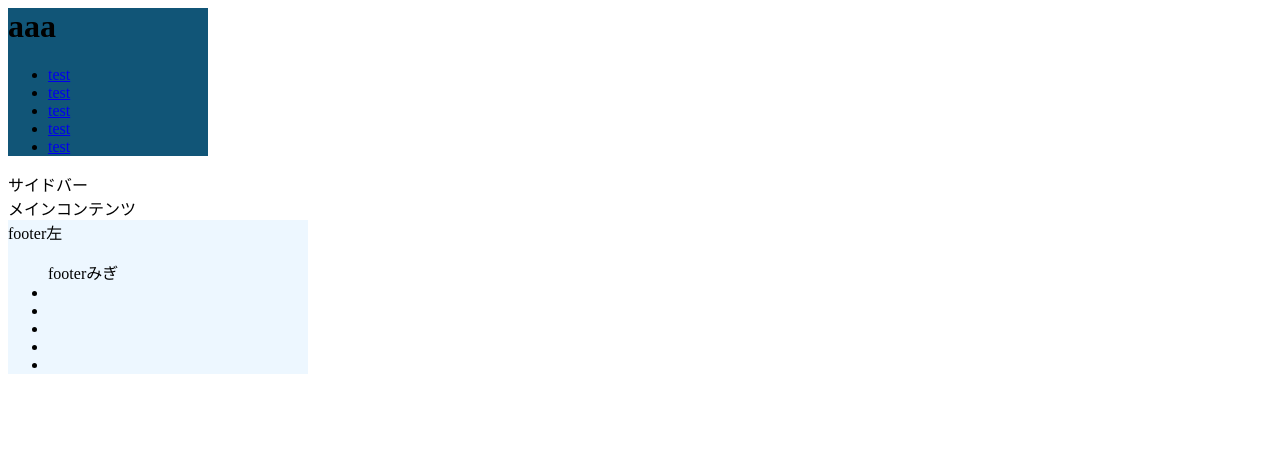
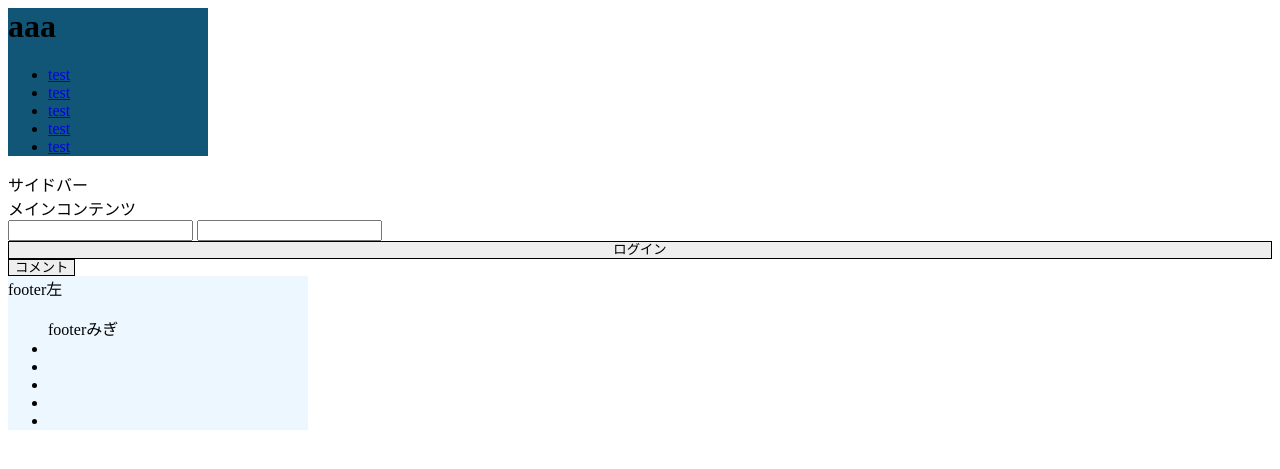
Before and after one commit to umanari145/css, a PHP site: page / in a window 1280 px wide. Shown: the top 469 px of the page. Run offline with PHP 8.4, Linux system fonts and the light colour scheme.

Commit message:
ボタンの作成

```diff
--- a/less/css/common.less
+++ b/less/css/common.less
@@ -1,4 +1,3 @@
-// out: common.css
 @import 'style';
 @import 'lib';
 @import 'header';
@@ -7,3 +6,29 @@
 #side_bar{
   width: 130px;
 }
+
+.btn{
+	appearance: none;
+	display: inline-block;
+	box-sizing: border-box;
+	border: 1px solid #000;
+	margin: 0
+	padding: 0.3em 1em;
+	text-align: center;
+	line-height: 1;
+	background: #eee;
+	font-style: inherit;
+	color: inherit;
+}
+
+.btn--short{
+	width: 200px;
+}
+
+.btn--middle{
+	width: 480px;
+}
+
+.btn--full{
+	width: 100%;
+}
--- a/less/css/top.css
+++ b/less/css/top.css
@@ -9,6 +9,28 @@ footer {
 #side_bar {
   width: 130px;
 }
+.btn {
+  appearance: none;
+  display: inline-block;
+  box-sizing: border-box;
+  border: 1px solid #000;
+  margin: 0
+  padding: 0.3em 1em;
+  text-align: center;
+  line-height: 1;
+  background: #eee;
+  font-style: inherit;
+  color: inherit;
+}
+.btn--short {
+  width: 200px;
+}
+.btn--middle {
+  width: 480px;
+}
+.btn--full {
+  width: 100%;
+}
 #contents {
   border-radius: 8px;
   -webkit-border-radius: 8px;
--- a/less/index.php
+++ b/less/index.php
@@ -6,6 +6,38 @@
   <div id="side_bar">サイドバー</div>
   <div id="contents">メインコンテンツ</div>
 </div>
+
+<!--.items_wide>.-item>.-image+.-overview>h2.-name+p.-price+p.-comment|bem -->
+<!--
+<div class="items items_wide">
+	<div class="items__item">
+		<div class="items__image"></div>
+		<div class="items__overview">
+			<h2 class="items__name"></h2>
+			<p class="items__price"></p>
+			<p class="items__comment"></p>
+		</div>
+	</div>
+</div>
+-->
+
+<!--.form(>.-body+(.-button>button.btn.btn--full))+.comment>.-body+button.btn.-button|bem -->
+<div class="form">
+	<div class="form__body">
+		<input type="text" name="login_id">
+		<input type="text" name="password">
+	</div>
+	<div class="form__button">
+		<button class="btn btn--full">ログイン</button>
+	</div>
+</div>
+
+<div class="comment">
+	<div class="comment__body"></div>
+	<button class="btn comment__button">コメント</button>
+</div>
+
+
 <?php
     include 'footer.php';
 ?>
--- a/sample/index.html
+++ b/sample/index.html
@@ -61,5 +61,7 @@
 </p>
 
 
+
+
 </body>
 </html>
```
Also changed, not shown: less/css/common.css (deleted, +0 -11 lines).
